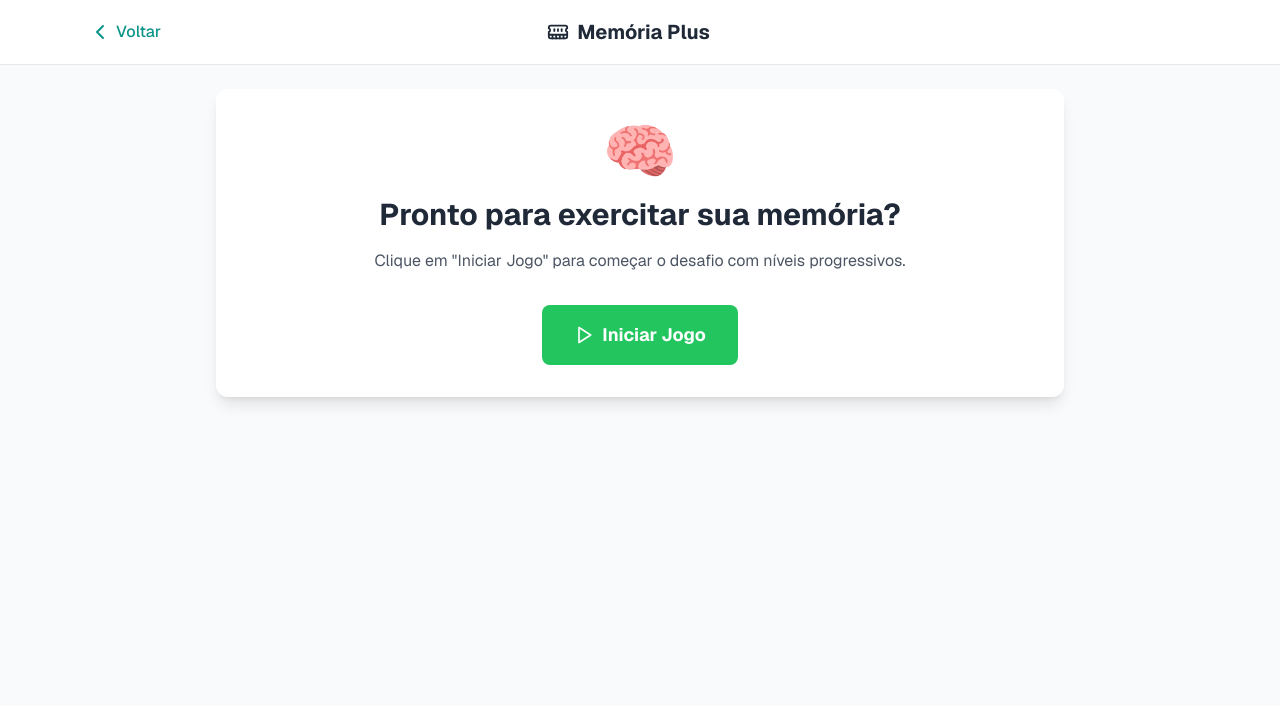
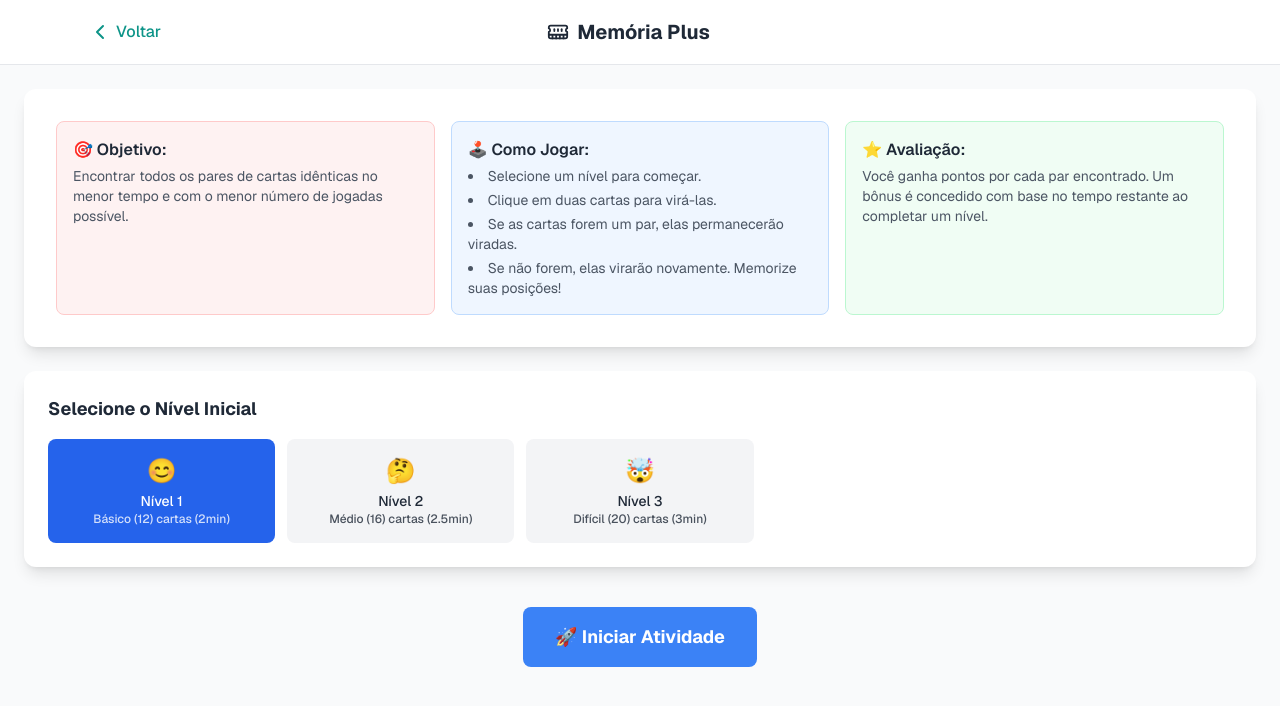
Before and after one commit to ClaudemirWork/teaplus-working, a Next.js app: page /memory-game-plus in a window 1280 px wide. Shown: the top 706 px of the page. Built offline with nearby package versions, Linux system fonts and the light colour scheme.

Commit message:
Update page.tsx ajustes de layout jogo da memoria plus

```diff
--- a/app/memory-game-plus/page.tsx
+++ b/app/memory-game-plus/page.tsx
@@ -2,12 +2,18 @@
 
 import React, { useState, useEffect } from 'react';
 import Link from 'next/link';
-import { ChevronLeft, Play, Pause, RotateCcw, Brain, Timer, Trophy, Save, MemoryStick } from 'lucide-react';
+import { ChevronLeft, Play, RotateCcw, Save, MemoryStick, Trophy } from 'lucide-react';
 import { useRouter } from 'next/navigation';
-import { createClient } from '../utils/supabaseClient';
+import { createClient } from '../utils/supabaseClient'; // Ajuste o caminho se necessário
 
-// Componente do Cabeçalho Padrão
-const GameHeader = ({ onSave, isSaveDisabled, title, icon, showSaveButton }) => (
+// --- COMPONENTE DO CABEÇALHO PADRÃO ---
+const GameHeader = ({ onSave, isSaveDisabled, title, icon, showSaveButton }: {
+    onSave?: () => void;
+    isSaveDisabled?: boolean;
+    title: string;
+    icon: React.ReactNode;
+    showSaveButton?: boolean;
+}) => (
     <header className="bg-white/90 backdrop-blur-sm border-b border-gray-200 sticky top-0 z-10">
         <div className="max-w-6xl mx-auto px-4 sm:px-6">
             <div className="flex items-center justify-between h-16">
@@ -43,35 +49,35 @@ const GameHeader = ({ onSave, isSaveDisabled, title, icon, showSaveButton }) =>
     </header>
 );
 
+// --- PÁGINA DA ATIVIDADE ---
 export default function MemoryGamePlus() {
     const router = useRouter();
     const supabase = createClient();
 
-    const [level, setLevel] = useState(1);
-    const [isPlaying, setIsPlaying] = useState(false);
+    const [gameState, setGameState] = useState<'initial' | 'playing' | 'level_complete' | 'finished'>('initial');
+    const [currentLevel, setCurrentLevel] = useState(1);
+    const [nivelSelecionado, setNivelSelecionado] = useState<number | null>(1);
     const [score, setScore] = useState(0);
-    const [timeRemaining, setTimeRemaining] = useState(180);
+    const [timeRemaining, setTimeRemaining] = useState(120);
     const [cards, setCards] = useState<string[]>([]);
     const [flippedCards, setFlippedCards] = useState<number[]>([]);
     const [matchedPairs, setMatchedPairs] = useState<number[]>([]);
     const [moves, setMoves] = useState(0);
-    const [gameCompleted, setGameCompleted] = useState(false);
     const [salvando, setSalvando] = useState(false);
 
     const symbols = ['🌟', '🎯', '🔥', '⚡', '🚀', '🎨', '🎭', '💡', '🔮', '🎲'];
 
-    const getLevelConfig = (lvl: number) => {
-        switch(lvl) {
-            case 1: return { pairs: 6, gridCols: 4, time: 120 }; // 12 cards
-            case 2: return { pairs: 8, gridCols: 4, time: 150 }; // 16 cards
-            case 3: return { pairs: 10, gridCols: 5, time: 180 }; // 20 cards
-            default: return { pairs: 6, gridCols: 4, time: 120 };
-        }
-    };
+    const niveis = [
+        { id: 1, nome: "Nível 1", dificuldade: "Básico (12)", duracao: 2, pares: 6, grid: 4, icone: "😊" },
+        { id: 2, nome: "Nível 2", dificuldade: "Médio (16)", duracao: 2.5, pares: 8, grid: 4, icone: "🤔" },
+        { id: 3, nome: "Nível 3", dificuldade: "Difícil (20)", duracao: 3, pares: 10, grid: 5, icone: "🤯" },
+    ];
 
-    const initializeGame = (lvl: number) => {
-        const config = getLevelConfig(lvl);
-        const gameSymbols = symbols.slice(0, config.pairs);
+    const initializeGame = (level: number) => {
+        const config = niveis.find(n => n.id === level);
+        if (!config) return;
+
+        const gameSymbols = symbols.slice(0, config.pares);
         const cardPairs = [...gameSymbols, ...gameSymbols];
         const shuffledCards = cardPairs.sort(() => Math.random() - 0.5);
 
@@ -79,24 +85,24 @@ export default function MemoryGamePlus() {
         setFlippedCards([]);
         setMatchedPairs([]);
         setMoves(0);
-        setGameCompleted(false);
-        setTimeRemaining(config.time);
+        setTimeRemaining(config.duracao * 60);
+        setCurrentLevel(level);
     };
 
     useEffect(() => {
         let interval: NodeJS.Timeout | null = null;
-        if (isPlaying && timeRemaining > 0 && !gameCompleted) {
+        if (gameState === 'playing' && timeRemaining > 0) {
             interval = setInterval(() => {
                 setTimeRemaining(time => time - 1);
             }, 1000);
-        } else if (timeRemaining === 0 && isPlaying) {
+        } else if (timeRemaining === 0 && gameState === 'playing') {
             alert('Tempo esgotado! Tente novamente.');
-            setIsPlaying(false);
+            setGameState('finished'); // Finaliza o jogo se o tempo acabar
         }
         return () => {
             if (interval) clearInterval(interval);
         };
-    }, [isPlaying, timeRemaining, gameCompleted]);
+    }, [gameState, timeRemaining]);
 
     useEffect(() => {
         if (flippedCards.length === 2) {
@@ -105,52 +111,58 @@ export default function MemoryGamePlus() {
 
             if (cards[first] === cards[second]) {
                 setMatchedPairs(prev => [...prev, first, second]);
-                setScore(prev => prev + 20 * level);
+                setScore(prev => prev + 20 * currentLevel);
                 setFlippedCards([]);
 
                 if (matchedPairs.length + 2 === cards.length) {
-                    setGameCompleted(true);
-                    setScore(prev => prev + getLevelConfig(level).time + Math.floor(timeRemaining / 10) * 5);
-                    setIsPlaying(false);
+                    setScore(prev => prev + timeRemaining); // Bônus de tempo
+                    if (currentLevel < niveis.length) {
+                        setGameState('level_complete');
+                    } else {
+                        setGameState('finished');
+                    }
                 }
             } else {
                 setTimeout(() => setFlippedCards([]), 1000);
             }
         }
-    }, [flippedCards, cards, matchedPairs, level, timeRemaining]);
+    }, [flippedCards, cards, matchedPairs, currentLevel, timeRemaining]);
 
-
-    const startActivity = () => {
-        setLevel(1);
+    const startGame = () => {
+        if (nivelSelecionado === null) {
+            alert("Por favor, selecione um nível para começar.");
+            return;
+        }
         setScore(0);
-        initializeGame(1);
-        setIsPlaying(true);
+        initializeGame(nivelSelecionado);
+        setGameState('playing');
     };
 
-    const resetActivity = () => {
-        setIsPlaying(false);
+    const handleNivelSelect = (nivel: any) => {
+        setNivelSelecionado(nivel.id);
+    };
+
+    const nextLevel = () => {
+        const nextLvl = currentLevel + 1;
+        initializeGame(nextLvl);
+        setGameState('playing');
+    };
+
+    const resetGame = () => {
+        setGameState('initial');
         setScore(0);
-        setLevel(1);
+        setNivelSelecionado(1);
     };
 
     const handleCardClick = (index: number) => {
-        if (!isPlaying || flippedCards.includes(index) || matchedPairs.includes(index) || flippedCards.length === 2) {
+        if (gameState !== 'playing' || flippedCards.includes(index) || matchedPairs.includes(index) || flippedCards.length === 2) {
             return;
         }
         setFlippedCards(prev => [...prev, index]);
     };
 
-    const nextLevel = () => {
-        if (level < 3) {
-            const nextLvl = level + 1;
-            setLevel(nextLvl);
-            initializeGame(nextLvl);
-            setIsPlaying(true);
-        }
-    };
-
     const handleSaveSession = async () => {
-        if (!gameCompleted) {
+        if (gameState !== 'finished') {
             alert('Complete o jogo antes de salvar.');
             return;
         }
@@ -167,13 +179,14 @@ export default function MemoryGamePlus() {
                 atividade_nome: 'Memória Plus',
                 pontuacao_final: score,
                 data_fim: new Date().toISOString(),
-                observacoes: { nivel_final: level, jogadas: moves }
+                nivel_final: currentLevel,
+                detalhes: { jogadas: moves }
             }]);
 
             if (error) {
                 alert(`Erro ao salvar: ${error.message}`);
             } else {
-                alert(`Sessão salva com sucesso!\nPontuação Final: ${score}`);
+                alert(`Sessão salva com sucesso!`);
                 router.push('/dashboard');
             }
         } catch (error: any) {
@@ -190,6 +203,7 @@ export default function MemoryGamePlus() {
     };
 
     const isCardVisible = (index: number) => flippedCards.includes(index) || matchedPairs.includes(index);
+    const getConfigForCurrentLevel = () => niveis.find(n => n.id === currentLevel) || niveis[0];
 
     return (
         <div className="min-h-screen bg-gray-50">
@@ -198,72 +212,120 @@ export default function MemoryGamePlus() {
                 icon={<MemoryStick size={22} />}
                 onSave={handleSaveSession}
                 isSaveDisabled={salvando}
-                showSaveButton={gameCompleted && level === 3}
+                showSaveButton={gameState === 'finished'}
             />
 
-            <main className="p-4 sm:p-6 max-w-4xl mx-auto">
-                {!isPlaying && !gameCompleted ? (
-                    <div className="text-center bg-white p-8 rounded-xl shadow-lg">
-                        <div className="text-6xl mb-4">🧠</div>
-                        <h1 className="text-3xl font-bold text-gray-800 mb-4">Pronto para exercitar sua memória?</h1>
-                        <p className="text-gray-600 mb-8">
-                            Clique em "Iniciar Jogo" para começar o desafio com níveis progressivos.
+            <main className="p-4 sm:p-6 max-w-7xl mx-auto w-full">
+                {gameState === 'initial' && (
+                    <div className="space-y-6">
+                        {/* Bloco 1: Cards Informativos */}
+                        <div className="bg-white rounded-xl shadow-lg p-6 sm:p-8">
+                            <div className="grid grid-cols-1 md:grid-cols-3 gap-4">
+                                <div className="bg-red-50 border border-red-200 rounded-lg p-4">
+                                    <h3 className="font-semibold text-gray-800 mb-1"> 🎯 Objetivo:</h3>
+                                    <p className="text-sm text-gray-600">
+                                        Encontrar todos os pares de cartas idênticas no menor tempo e com o menor número de jogadas possível.
                                     </p>
+                                </div>
+                                <div className="bg-blue-50 border border-blue-200 rounded-lg p-4">
+                                    <h3 className="font-semibold text-gray-800 mb-1"> 🕹️ Como Jogar:</h3>
+                                    <ul className="list-disc list-inside text-sm text-gray-600 space-y-1">
+                                        <li>Selecione um nível para começar.</li>
+                                        <li>Clique em duas cartas para virá-las.</li>
+                                        <li>Se as cartas forem um par, elas permanecerão viradas.</li>
+                                        <li>Se não forem, elas virarão novamente. Memorize suas posições!</li>
+                                    </ul>
+                                </div>
+                                <div className="bg-green-50 border border-green-200 rounded-lg p-4">
+                                    <h3 className="font-semibold text-gray-800 mb-1"> ⭐ Avaliação:</h3>
+                                    <p className="text-sm text-gray-600">
+                                        Você ganha pontos por cada par encontrado. Um bônus é concedido com base no tempo restante ao completar um nível.
+                                    </p>
+                                </div>
+                            </div>
+                        </div>
+
+                        {/* Bloco 2: Seleção de Nível */}
+                        <div className="bg-white rounded-xl shadow-lg p-6">
+                            <h2 className="text-lg font-bold text-gray-800 mb-4">Selecione o Nível Inicial</h2>
+                            <div className="grid grid-cols-2 md:grid-cols-3 lg:grid-cols-5 gap-3">
+                                {niveis.map((nivel) => (
                                     <button
-                            onClick={startActivity}
-                            className="flex items-center space-x-2 bg-green-500 hover:bg-green-600 text-white px-8 py-4 rounded-lg font-bold text-lg transition-colors mx-auto"
+                                        key={nivel.id}
+                                        onClick={() => handleNivelSelect(nivel)}
+                                        className={`p-4 rounded-lg font-medium transition-colors ${nivelSelecionado === nivel.id
+                                            ? 'bg-blue-600 text-white'
+                                            : 'bg-gray-100 text-gray-800 hover:bg-gray-200'
+                                        }`}
                                     >
-                            <Play size={20} />
-                            <span>Iniciar Jogo</span>
+                                        <div className="text-2xl mb-1">{nivel.icone}</div>
+                                        <div className="text-sm">{nivel.nome}</div>
+                                        <div className="text-xs opacity-80">{`${nivel.dificuldade} cartas (${nivel.duracao}min)`}</div>
+                                    </button>
+                                ))}
+                            </div>
+                        </div>
+
+                        {/* Bloco 3: Botão Iniciar */}
+                        <div className="text-center pt-4">
+                            <button
+                                onClick={startGame}
+                                disabled={nivelSelecionado === null}
+                                className="bg-blue-500 hover:bg-blue-600 text-white font-bold py-4 px-8 rounded-lg text-lg transition-colors disabled:bg-gray-300 disabled:cursor-not-allowed"
+                            >
+                                🚀 Iniciar Atividade
                             </button>
                         </div>
-                ) : (
-                    <div className="bg-white rounded-xl shadow-lg p-6">
+                    </div>
+                )}
+
+                {(gameState === 'playing' || gameState === 'level_complete' || gameState === 'finished') && (
+                    <div className="bg-white rounded-xl shadow-lg p-6 max-w-4xl mx-auto">
                         <div className="flex flex-wrap justify-between items-center mb-6 gap-4">
                             <div className="flex items-center gap-4">
-                                <span className="bg-purple-100 text-purple-800 font-medium px-4 py-2 rounded-lg">Nível {level}/3</span>
+                                <span className="bg-purple-100 text-purple-800 font-medium px-4 py-2 rounded-lg">Nível {currentLevel}/{niveis.length}</span>
                                 <span className="bg-blue-100 text-blue-800 font-medium px-4 py-2 rounded-lg">Pontos: {score}</span>
                                 <span className="bg-yellow-100 text-yellow-800 font-medium px-4 py-2 rounded-lg">Jogadas: {moves}</span>
                             </div>
-                            <div className="bg-red-100 px-4 py-2 rounded-lg flex items-center">
-                                <Timer className="mr-2 text-red-600" size={16} />
-                                <span className="text-red-800 font-medium">{formatTime(timeRemaining)}</span>
+                            <div className="bg-red-100 text-red-800 font-medium px-4 py-2 rounded-lg">
+                                Tempo: {formatTime(timeRemaining)}
                             </div>
                         </div>
 
-                        {gameCompleted && (
+                        {gameState === 'level_complete' && (
                              <div className="text-center mb-6 p-4 bg-green-50 border border-green-200 rounded-lg">
                                  <Trophy className="mx-auto text-green-600 mb-2" size={32} />
-                                <h3 className="text-xl font-semibold text-green-800 mb-2">Nível {level} Concluído!</h3>
-                                {level < 3 ? (
+                                 <h3 className="text-xl font-semibold text-green-800 mb-2">Nível {currentLevel} Concluído!</h3>
                                  <button onClick={nextLevel} className="bg-green-500 hover:bg-green-600 text-white px-6 py-2 rounded-lg font-medium transition-colors">
                                      Ir para o Próximo Nível
                                  </button>
-                                ) : (
-                                    <div>
-                                        <p className="text-green-800 font-semibold text-lg mb-2">🎉 Jogo Completo!</p>
-                                        <p className="text-green-700">Pontuação Final: {score} pontos</p>
                              </div>
                         )}
+
+                        {gameState === 'finished' && (
+                             <div className="text-center mb-6 p-4 bg-yellow-50 border border-yellow-200 rounded-lg">
+                                 <Trophy className="mx-auto text-yellow-600 mb-2" size={32} />
+                                 <h3 className="text-xl font-semibold text-yellow-800 mb-2">🎉 Jogo Concluído!</h3>
+                                 <p className="text-yellow-700">Pontuação Final: {score} pontos</p>
                              </div>
                         )}
 
                         <div
                             className="grid gap-3 mx-auto"
-                            style={{ gridTemplateColumns: `repeat(${getLevelConfig(level).gridCols}, minmax(0, 1fr))` }}
+                            style={{ gridTemplateColumns: `repeat(${getConfigForCurrentLevel().grid}, minmax(0, 1fr))` }}
                         >
                             {cards.map((symbol, index) => (
                                 <button
                                     key={index}
                                     onClick={() => handleCardClick(index)}
-                                    className={`aspect-square rounded-lg border-2 text-3xl font-bold transition-all duration-300 flex items-center justify-center ${
+                                    className={`aspect-square rounded-lg border-2 text-3xl sm:text-4xl font-bold transition-all duration-300 flex items-center justify-center ${
                                         isCardVisible(index)
                                             ? matchedPairs.includes(index)
                                                 ? 'bg-green-100 border-green-400 text-green-800 cursor-default'
                                                 : 'bg-blue-100 border-blue-400 text-blue-800'
                                             : 'bg-gray-200 border-gray-300 hover:bg-gray-300 text-transparent'
                                     }`}
-                                    disabled={!isPlaying}
+                                    disabled={gameState !== 'playing'}
                                 >
                                     {isCardVisible(index) ? symbol : '?' }
                                 </button>
@@ -271,7 +333,7 @@ export default function MemoryGamePlus() {
                         </div>
                         <div className="flex justify-center space-x-4 mt-6">
                             <button
-                                onClick={resetActivity}
+                                onClick={resetGame}
                                 className="flex items-center space-x-2 bg-gray-500 hover:bg-gray-600 text-white px-6 py-3 rounded-lg font-medium transition-colors"
                             >
                                 <RotateCcw size={20} />
```
Lines whose indentation alone changed are shown as unchanged.
